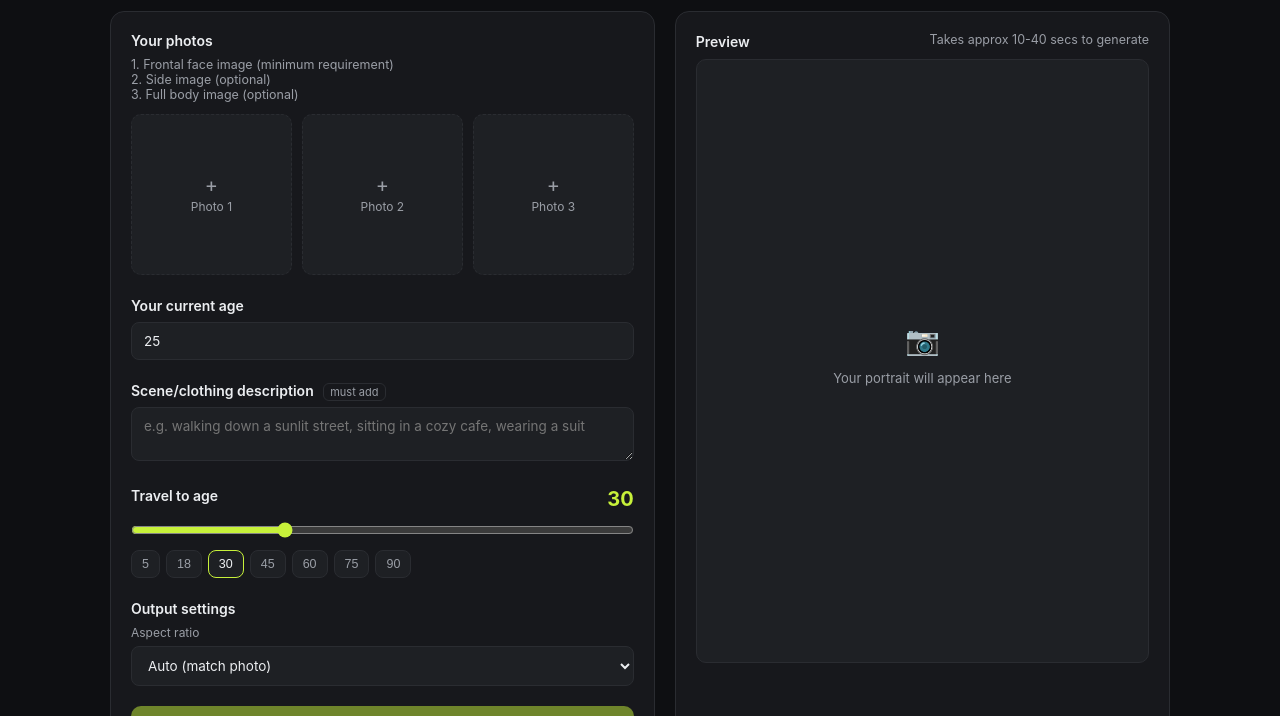
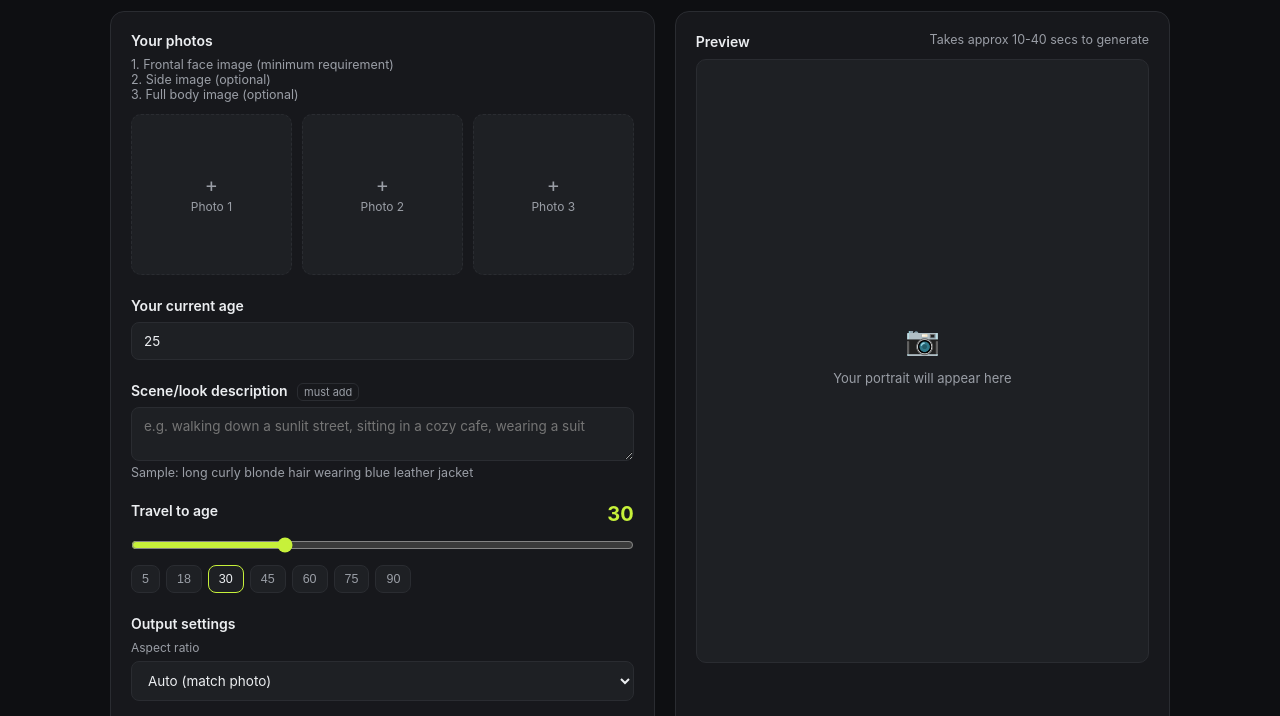
Before and after one commit to ajinjoseph86/ageapp, a website: page public/index.html in a window 1280 px wide. Shown: the part 79-795 px from the top of the page. Drawn offline with Linux system fonts and the light colour scheme; no server answers.

Commit message:
Rename to Scene/look description and add a sample

```diff
--- a/public/index.html
+++ b/public/index.html
@@ -52,8 +52,9 @@
         </div>
 
         <div class="field-group">
-          <h2>Scene/clothing description <span class="optional">must add</span></h2>
+          <h2>Scene/look description <span class="optional">must add</span></h2>
           <textarea id="scene-description" class="text-input" rows="2" placeholder="e.g. walking down a sunlit street, sitting in a cozy cafe, wearing a suit"></textarea>
+          <p class="hint">Sample: long curly blonde hair wearing blue leather jacket</p>
         </div>
 
         <div class="field-group">
```
